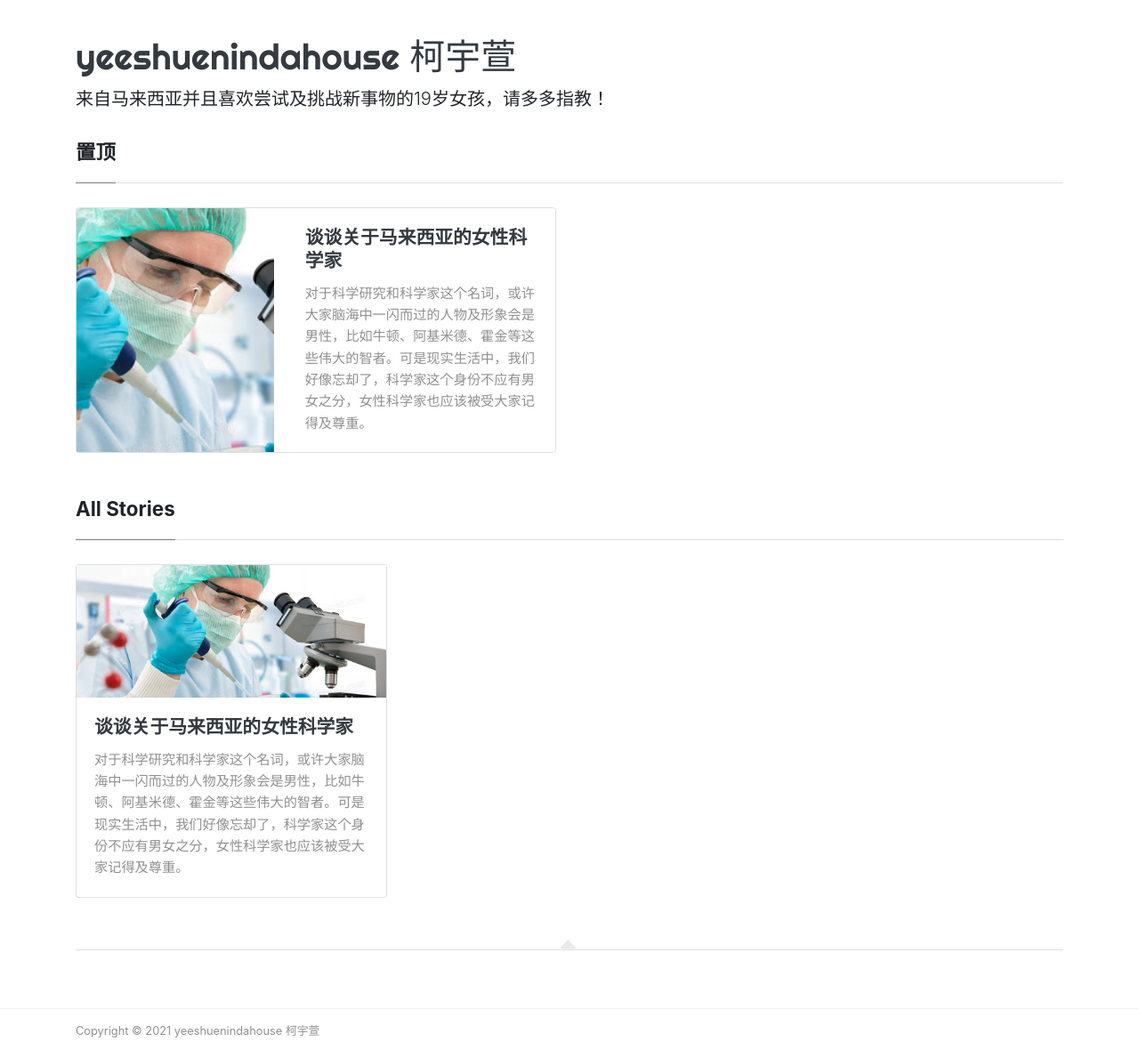
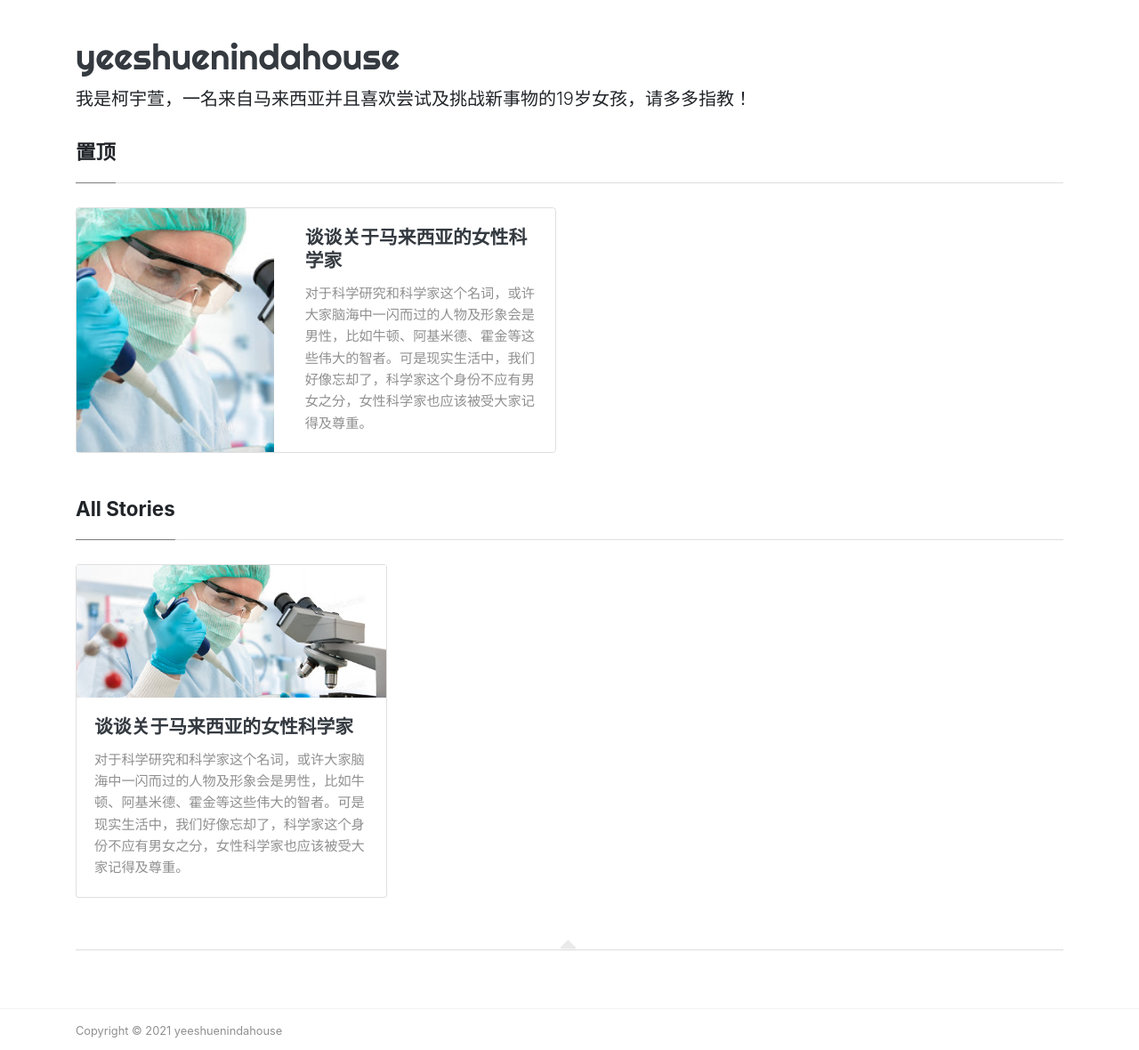
Before and after one commit to yeeshuenn/Science, a Jekyll site: the page built from index.html, in a window 1280 px wide. Shown: the whole page at 89% size. Built offline with Jekyll 4.4.1, drawn with Linux system fonts in a browser that asks for light colours; nearby versions of some CDN libraries; the list of posts is cut into pages by our own code.

Commit message:
保存配置

```diff
--- a/_config.yml
+++ b/_config.yml
@@ -4,9 +4,9 @@ baseurl: "/Science"
 # 网页的标题
 title: "宇萱的部落客"
 # 网站的主标题
-name: "yeeshuenindahouse 柯宇萱"
+name: "yeeshuenindahouse"
 # 网站副标题
-description: "来自马来西亚并且喜欢尝试及挑战新事物的19岁女孩，请多多指教！"
+description: "我是柯宇萱，一名来自马来西亚并且喜欢尝试及挑战新事物的19岁女孩，请多多指教！"
 
 # 分页配置
 # 每页文章数量
```
